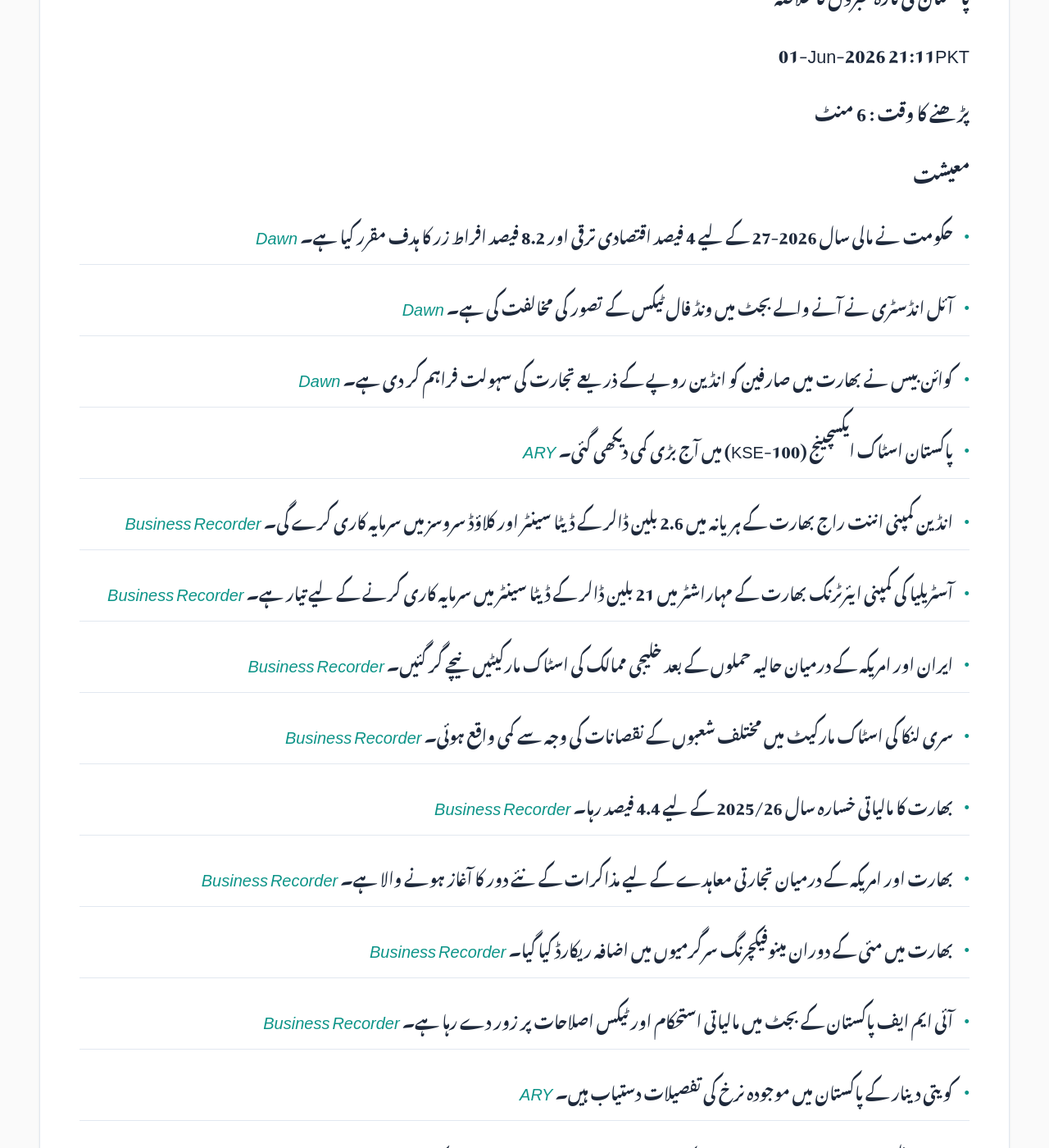
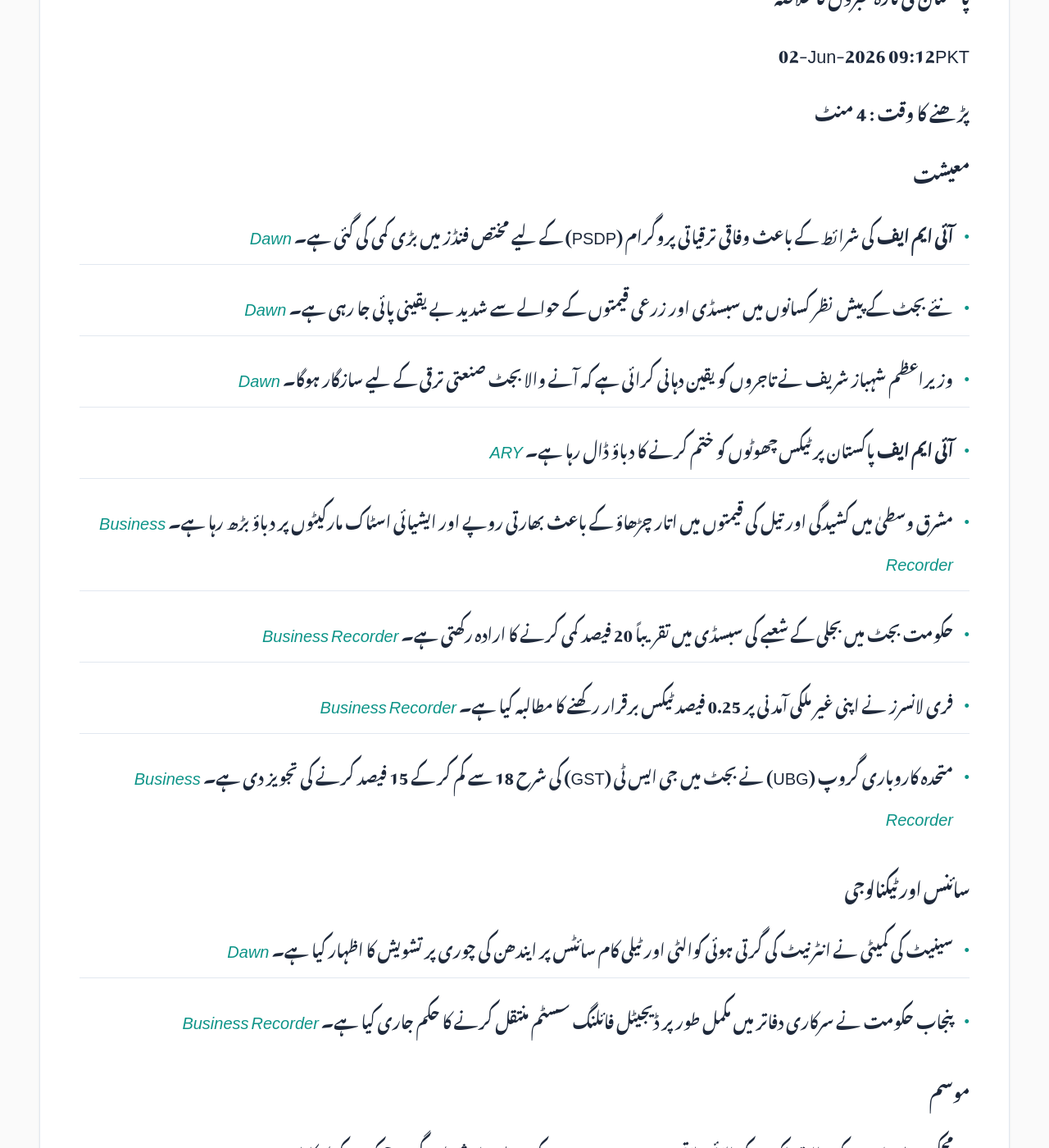
Before and after one commit to zsubzwary/news, a Jekyll site: the page built from ur/index.md, in a window 1280 px wide and 1400 px high, scrolled down 354 px. Shown: the whole window at 82% size. Built offline with Jekyll 4.4.1, drawn with Linux system fonts in a browser that asks for light colours; some web fonts are replaced; comment, search, counter and statistics services are not loaded; some of the changed text lies outside the part shown.

Commit message:
DateTime; 2026-06-02T04:12:03.728Z

```diff
--- a/ur/index.md
+++ b/ur/index.md
@@ -7,73 +7,53 @@ rtl: true
 
 پاکستان کی تازہ خبروں کا خلاصہ
 
- &lrm; 01-Jun-2026 21:11PKT
+ &lrm; 02-Jun-2026 09:12PKT
 
-پڑھنے کا وقت : 6 منٹ
+پڑھنے کا وقت : 4 منٹ
 
 ### معیشت
-- حکومت نے مالی سال 2026-27 کے لیے 4 فیصد اقتصادی ترقی اور 8.2 فیصد افراط زر کا ہدف مقرر کیا ہے۔ *[Dawn](https://www.dawn.com/news/2004391/4pc-growth-target-set-for-fy2026-27-as-macroeconomic-framework-sent-to-economic-council-for-approval)*
-- آئل انڈسٹری نے آنے والے بجٹ میں ونڈ فال ٹیکس کے تصور کی مخالفت کی ہے۔ *[Dawn](https://www.dawn.com/news/2004210/oil-industry-opposes-windfall-tax-in-upcoming-budget)*
-- کوائن بیس نے بھارت میں صارفین کو انڈین روپے کے ذریعے تجارت کی سہولت فراہم کر دی ہے۔ *[Dawn](https://www.dawn.com/news/2004335/us-based-coinbase-offers-trading-using-indian-rupee)*
-- پاکستان اسٹاک ایکسچینج (KSE-100) میں آج بڑی کمی دیکھی گئی۔ *[ARY](https://arynews.tv/psx-report-today-june-1-2026)*
-- انڈین کمپنی اننت راج بھارت کے ہریانہ میں 2.6 بلین ڈالر کے ڈیٹا سینٹر اور کلاؤڈ سروسز میں سرمایہ کاری کرے گی۔ *[Business Recorder](https://www.brecorder.com/news/40423481/indias-anant-raj-to-invest-26-billion-in-haryana-data-centre-cloud-services)*
-- آسٹریلیا کی کمپنی ایئرٹرنک بھارت کے مہاراشٹر میں 21 بلین ڈالر کے ڈیٹا سینٹر میں سرمایہ کاری کرنے کے لیے تیار ہے۔ *[Business Recorder](https://www.brecorder.com/news/40423469/airtrunk-to-invest-21-billion-in-india-data-centre)*
-- ایران اور امریکہ کے درمیان حالیہ حملوں کے بعد خلیجی ممالک کی اسٹاک مارکیٹیں نیچے گر گئیں۔ *[Business Recorder](https://www.brecorder.com/news/40423475/most-gulf-markets-slip-after-iran-and-us-exchange-strikes)*
-- سری لنکا کی اسٹاک مارکیٹ میں مختلف شعبوں کے نقصانات کی وجہ سے کمی واقع ہوئی۔ *[Business Recorder](https://www.brecorder.com/news/40423471/sri-lankan-shares-slide-on-broad-based-sectoral-losses)*
-- بھارت کا مالیاتی خسارہ سال 2025/26 کے لیے 4.4 فیصد رہا۔ *[Business Recorder](https://www.brecorder.com/news/40423470/indias-202526-fiscal-deficit-at-44-in-line-with-government-estimates)*
-- بھارت اور امریکہ کے درمیان تجارتی معاہدے کے لیے مذاکرات کے نئے دور کا آغاز ہونے والا ہے۔ *[Business Recorder](https://www.brecorder.com/news/40423467/india-us-near-trade-pact-tariff-terms-hinge-on-section-301-relief-source-says)*
-- بھارت میں مئی کے دوران مینوفیکچرنگ سرگرمیوں میں اضافہ ریکارڈ کیا گیا۔ *[Business Recorder](https://www.brecorder.com/news/40423457/india-manufacturing-activity-rose-in-may-despite-cost-pressures-pmi-shows)*
-- آئی ایم ایف پاکستان کے بجٹ میں مالیاتی استحکام اور ٹیکس اصلاحات پر زور دے رہا ہے۔ *[Business Recorder](https://www.brecorder.com/news/40423463/what-does-imf-want-from-pakistans-upcoming-budget)*
-- کویتی دینار کے پاکستان میں موجودہ نرخ کی تفصیلات دستیاب ہیں۔ *[ARY](https://arynews.tv/kuwaiti-dinar-rate-today-in-pakistan-june-1-2026)*
-- وزیر اعظم شہباز شریف نے صنعتی ترقی کے لیے بجٹ میں خصوصی اقدامات کا وعدہ کیا ہے۔ *[Business Recorder](https://www.brecorder.com/news/40423472/pm-shehbaz-vows-more-measures-for-industrial-growth-in-upcoming-budget)*
+- **آئی ایم ایف** کی شرائط کے باعث وفاقی ترقیاتی پروگرام (PSDP) کے لیے مختص فنڈز میں بڑی کمی کی گئی ہے۔ *[Dawn](https://www.dawn.com/news/2004536/budget-2026-27-imf-mandated-curbs-squeeze-development-spending)*
+- نئے بجٹ کے پیش نظر کسانوں میں سبسڈی اور زرعی قیمتوں کے حوالے سے شدید بے یقینی پائی جا رہی ہے۔ *[Dawn](https://www.dawn.com/news/2004537/budget-2026-27-farmers-look-to-budget-with-growing-fears-fading-hopes)*
+- وزیراعظم شہباز شریف نے تاجروں کو یقین دہانی کرائی ہے کہ آنے والا بجٹ صنعتی ترقی کے لیے سازگار ہوگا۔ *[Dawn](https://www.dawn.com/news/2004414/pm-shehbaz-assures-businessmen-industrialists-of-measures-to-boost-industrial-growth-in-upcoming-budget)*
+- **آئی ایم ایف** پاکستان پر ٹیکس چھوٹوں کو ختم کرنے کا دباؤ ڈال رہا ہے۔ *[ARY](https://arynews.tv/imf-calls-for-tax-exemption-reductions-in-pakistan)*
+- مشرق وسطیٰ میں کشیدگی اور تیل کی قیمتوں میں اتار چڑھاؤ کے باعث بھارتی روپے اور ایشیائی اسٹاک مارکیٹوں پر دباؤ بڑھ رہا ہے۔ *[Business Recorder](https://www.brecorder.com/news/40423591/oil-swings-keep-indian-rupee-outlook-precarious-foreign-stock-sales-amplify-strain)*
+- حکومت بجٹ میں بجلی کے شعبے کی سبسڈی میں تقریباً 20 فیصد کمی کرنے کا ارادہ رکھتی ہے۔ *[Business Recorder](https://www.brecorder.com/news/40423570/federal-budget-fy2026-27-govt-to-slash-power-sector-subsidies-by-around-20pc)*
+- فری لانسرز نے اپنی غیر ملکی آمدنی پر 0.25 فیصد ٹیکس برقرار رکھنے کا مطالبہ کیا ہے۔ *[Business Recorder](https://www.brecorder.com/news/40423576/freelancers-demand-retaining-025pc-tax-on-foreign-earnings)*
+- متحدہ کاروباری گروپ (UBG) نے بجٹ میں جی ایس ٹی (GST) کی شرح 18 سے کم کر کے 15 فیصد کرنے کی تجویز دی ہے۔ *[Business Recorder](https://www.brecorder.com/news/40423577/budget-proposals-submitted-govt-should-reduce-gst-rate-up-to-15pc-ubg)*
 
 ### سائنس اور ٹیکنالوجی
-- ایک سروے کے مطابق نوجوانوں میں AI کے ذریعے رومانوی تعلقات کے حوالے سے مثبت رجحان پایا جاتا ہے۔ *[Dawn](https://www.dawn.com/news/2004404/survey-finds-generational-gap-in-attitudes-to-ai-romance)*
-- ملائیشیا نے بچوں کے تحفظ کے لیے 16 سال سے کم عمر کے افراد کو سوشل میڈیا کے استعمال سے روک دیا ہے۔ *[Dawn](https://www.dawn.com/news/2004358/malaysia-bars-under-16s-from-signing-up-for-social-media)*
-- این ویڈیا (Nvidia) نے پی سی مارکیٹ میں انقلاب لانے کے لیے نیا چپ متعارف کرانے کا اعلان کیا ہے۔ *[Business Recorder](https://www.brecorder.com/news/40423473/nvidia-pc-chip-hailed-as-game-changer-in-race-for-ai-device)*
+- سینیٹ کی کمیٹی نے انٹرنیٹ کی گرتی ہوئی کوالٹی اور ٹیلی کام سائٹس پر ایندھن کی چوری پر تشویش کا اظہار کیا ہے۔ *[Dawn](https://www.dawn.com/news/2004552/senate-panel-concerned-over-degradation-of-internet-fuel-theft-at-telecom-sites)*
+- پنجاب حکومت نے سرکاری دفاتر میں مکمل طور پر ڈیجیٹل فائلنگ سسٹم منتقل کرنے کا حکم جاری کیا ہے۔ *[Business Recorder](https://www.brecorder.com/news/40423581/digital-filing-platform-public-offices-directed-to-transition-entirely-by-july-1)*
 
 ### موسم
-- پاکستان کے بالائی علاقوں میں 2 سے 5 جون کے دوران بارش اور گرج چمک کی توقع ہے۔ *[Dawn](https://www.dawn.com/news/2004379/pmd-forecasts-rain-thunderstorms-in-upper-parts-of-country-from-june-2-5)*
+- محکمہ موسمیات کے مطابق ملک کے بالائی علاقوں میں 2 سے 5 جون کے دوران بارش اور گرج چمک کے امکانات ہیں۔ *[Dawn](https://www.dawn.com/news/2004379/pmd-forecasts-rain-thunderstorms-in-upper-parts-of-country-from-june-2-5)*
 
 ### سیاست
-- وزیر اعظم شہباز شریف نے یورپی یونین کے ساتھ تعلقات کی توثیق کی اور خلیج میں امن کے لیے تعاون کا شکریہ ادا کیا۔ *[Dawn](https://www.dawn.com/news/2004340/pm-reaffirms-eu-ties-thanks-kallas-for-support-for-gulf-peace-efforts)*
-- بلاول بھٹو نے گلگت بلتستان کے حقوق کے تحفظ کے لیے آئینی ترامیم کے مطالبے پر زور دیا۔ *[Dawn](https://www.dawn.com/news/2004374/gbs-rights-should-be-protected-under-any-new-constitutional-amendment-says-bilawal-at-election-rally)*
-- اسرائیل کے اٹارنی جنرل نے ملک میں جمہوری اداروں کی کمزوری کے بارے میں خبردار کیا۔ *[Dawn](https://www.dawn.com/news/2004370/israel-attorney-general-warns-of-countrys-democratic-backsliding)*
-- بھارت میں ایک طنزیہ سیاسی تحریک "Cockroach Party" کے بانی نے احتجاج کا اعلان کیا ہے۔ *[Business Recorder](https://www.brecorder.com/news/40423448/indias-viral-cockroach-party-founder-plans-street-protest)*
+- محمود خان اچکزئی کے خلاف نفرت پھیلانے کے الزام میں مقدمہ درج کر لیا گیا ہے۔ *[Dawn](https://www.dawn.com/news/2004554/achakzai-booked-for-spreading-hatred)*
+- نواز شریف گلگت بلتستان کے انتخابات سے قبل پارٹی عہدیداران سے ملاقات کے لیے دورہ کریں گے۔ *[Dawn](https://www.dawn.com/news/2004429/pml-n-supremo-nawaz-sharif-to-visit-gilgit-baltistan-ahead-of-june-7-polls)*
+- الیکشن کمیشن نے وزارت داخلہ کو حدود بندی کے دستاویزات فراہم کرنے کی ہدایت کی ہے۔ *[Dawn](https://www.dawn.com/news/2004413/ecp-directs-interior-ministry-islamabad-commissioner-to-provide-pending-delimitation-documents-in-3-days)*
+- بلاول بھٹو نے کہا ہے کہ کسی بھی نئے آئینی ترمیم میں گلگت بلتستان کے حقوق کا تحفظ ضروری ہے۔ *[Dawn](https://www.dawn.com/news/2004374/gbs-rights-should-be-protected-under-any-new-constitutional-amendment-says-bilawal-at-election-rally)*
 
-### قومی
-- این سی سی آئی اے (NCCIA) نے ایمان اور ہادی کے کیس میں سپریم کورٹ کے فیصلے کو چیلنج کیا ہے۔ *[Dawn](https://www.dawn.com/news/2004347/nccia-challenges-sc-verdict-ordering-ihc-to-decide-imaan-hadis-sentence-suspension-in-2-weeks)*
-- علیمہ خان نے عمران خان کی سابق فوجی سربراہ سے ملاقات کی خبروں کو مکمل طور پر جھوٹا قرار دیا ہے۔ *[Dawn](https://www.dawn.com/news/2004319/aleema-terms-reports-of-imrans-meeting-with-ex-army-chief-totally-fake)*
-- کراچی کے شاہراہ فیصل پر لین کی خلاف ورزی پر ای چالان سسٹم نافذ کر دیا گیا ہے۔ *[Dawn](https://www.dawn.com/news/2004343/e-challans-come-into-force-for-lane-violations-on-karachis-sharea-faisal)*
-- اسلام آباد میں مارکیٹوں کے اوقات کار پر نئی پابندیاں دوبارہ عائد کر دی گئی ہیں۔ *[Dawn](https://www.dawn.com/news/2004203/islamabad-notifies-early-market-closure-again)*
-- پاکستان میں غذائی قلت اور بچوں کی صحت کے حوالے سے تشویشناک صورتحال سامنے آئی ہے۔ *[Dawn](https://www.dawn.com/news/2004365/the-malnourished-children-of-2018-are-teenagers-now-why)*
-- کراچی یونیورسٹی میں اساتذہ کے احتجاج کے باعث ہزاروں طلباء کا مستقبل غیر یقینی ہو گیا ہے۔ *[Dawn](https://www.dawn.com/news/2004296/karachi-university-students-future-in-limbo-as-teachers-exam-boycott-drags-on)*
-- عمران غازی کو نجکاری کمیشن کا چیف میڈیا آفیسر مقرر کیا گیا ہے۔ *[Business Recorder](https://www.brecorder.com/news/40423468/imran-ghaznavi-joins-privatisation-commission-as-chief-media-officer)*
-- ورلڈ بینک کے وفد نے ٹیکسلا میوزیم اور تاریخی مقامات کا دورہ کیا۔ *[Dawn](https://www.dawn.com/news/2004196/world-bank-delegation-visits-taxila-museum-heritage-sites)*
+### قومی خبریں
+- لاہور ہائی کورٹ نے فیصلہ دیا کہ باپ بچوں کے اخراجات (Child Support) کی ذمہ داری سے قانونی طور پر بچ نہیں سکتا۔ *[Dawn](https://www.dawn.com/news/2004533/father-cant-escape-child-support-duties-lhc-judge-rules)*
+- مئی کے مہینے میں ملک بھر میں دہشت گردی کے واقعات میں 27 فیصد اضافہ ریکارڈ کیا گیا۔ *[Dawn](https://www.dawn.com/news/2004555/militant-violence-surged-27pc-in-may-picss)*
+- گلگت بلتستان میں سیاحوں کی جیپ کھائی میں گرنے سے سات افراد لاپتہ ہو گئے ہیں۔ *[Dawn](https://www.dawn.com/news/2004412/seven-missing-after-tourist-jeep-falls-into-ravine-en-route-to-gbs-fairy-meadows)*
+- این سی سی آئی اے (NCCIA) نے ایمانی زینب اور ہادی علی کے کیس میں سپریم کورٹ کے حکم کو چیلنج کیا ہے۔ *[Dawn](https://www.dawn.com/news/2004347/nccia-challenges-sc-verdict-ordering-ihc-to-decide-imaan-hadis-sentence-suspension-in-2-weeks)*
+- خیبر پختونخوا حکومت نے ضم شدہ اضلاع میں زرعی ترقی کے لیے نئے منصوبوں کا آغاز کرنے کا فیصلہ کیا ہے۔ *[Business Recorder](https://www.brecorder.com/news/40423579/kp-to-launch-agri-uplift-schemes-in-merged-districts)*
 
 ### بین الاقوامی
-- میانمار کے صدر نے بھارت کے وزیر اعظم نریندر مودی سے تجارت اور سیکورٹی پر بات چیت کی۔ *[Dawn](https://www.dawn.com/news/2004383/myanmar-president-holds-trade-and-security-talks-with-indias-modi)*
-- امریکہ اور ایران کے درمیان حالیہ حملوں کا سلسلہ جاری ہے، جس سے جنگ کے خطرات بڑھ گئے ہیں۔ *[Dawn](https://www.dawn.com/news/2004320/tehran-responds-with-air-base-attack-after-us-strikes-iranian-military-sites)*
-- ڈچ پولیس پر ایک حاملہ خاتون کے ساتھ بدسلوکی کا الزام لگا ہے جس پر انٹرنیٹ پر غم و غصہ پایا جاتا ہے۔ *[Dawn](https://www.dawn.com/news/2004227/outcry-after-dutch-police-manhandle-pregnant-woman)*
-- امریکہ کے نئے قانون میں اسرائیل کے ساتھ فوجی تعاون کو مزید گہرا کرنے کی تجویز دی گئی ہے۔ *[Dawn](https://www.dawn.com/news/2004235/us-house-proposal-seeks-unprecedented-military-integration-with-israel)*
-- پاکستانی عملے سے متعلق ایک جذباتی ویڈیو سامنے آئی ہے جس میں مدد کی اپیل کی گئی ہے۔ *[ARY](https://arynews.tv/pakistani-crew-members-video-message-from-honour-25)*
-- ایک بھارتی نژاد پائلٹ کا ہیلی کاپٹر حادثے میں انتقال ہو گیا۔ *[ARY](https://arynews.tv/indian-origin-pilot-dies-hours-after-wedding-in-helicopter-crash)*
-- ایران نے امریکہ کے ساتھ جنگ بندی کے حوالے سے سخت موقف اپنایا ہے اور لبنان میں حملوں کو خلاف ورزی قرار دیا ہے۔ *[Business Recorder](https://www.brecorder.com/news/40423474/iran-is-stopping-message-exchanges-with-us-may-block-hormuz-news-agency-says)*
+- پاکستان نے مشرق وسطیٰ میں تنازعات کے حل کے لیے ثالثی اور سفارت کاری پر زور دیا ہے۔ *[Dawn](https://www.dawn.com/news/2004541/the-bridge-between-confrontation-and-peace-pakistan-calls-for-stronger-mediation-efforts-to-prevent-conflicts)*
+- یورپی یونین کی اعلیٰ عہدیدار کاجا کالس نے علاقائی استحکام کے لیے پاکستان کے ساتھ تعاون کا اعادہ کیا۔ *[Dawn](https://www.dawn.com/news/2004340/pm-reaffirms-eu-ties-thanks-kallas-for-support-for-gulf-peace-efforts)*
+- میانمار کے صدر نے بھارت کے وزیر اعظم نریندر مودی سے تجارت اور سیکورٹی کے حوالے سے ملاقات کی۔ *[Dawn](https://www.dawn.com/news/2004383/myanmar-president-holds-trade-and-security-talks-with-indias-modi)*
+- امریکہ اور ایران کے درمیان کشیدگی اور مشرق وسطیٰ کی صورتحال عالمی منڈیوں میں غیر یقینی صورتحال پیدا کر رہی ہے۔ *[Business Recorder](https://www.brecorder.com/news/40423587/dollar-steady-as-traders-await-progress-on-middle-east-peace-talks)*
+- امریکی ریاست آئیوا میں ایک مسلح شخص نے چھ افراد کو ہلاک کر کے خودکشی کر لی۔ *[Business Recorder](https://www.brecorder.com/news/40423592/gunman-kills-six-people-then-himself-in-eastern-iowa-police-say)*
 
 ### کھیل
-- پاکستان کو 2028 ویمنز ٹی 20 ورلڈ کپ کی میزبانی کا اعزاز مل گیا ہے۔ *[Business Recorder](https://www.brecorder.com/news/40423478/pakistan-to-host-womens-t20-world-cup-2028)*
-- ڈائنا شنائیڈر نے فرینچ اوپن کے کوارٹر فائنل میں جگہ بنا لی ہے۔ *[Business Recorder](https://www.brecorder.com/news/40423477/shnaider-reaches-maiden-grand-slam-quarter-final-with-upset-victory-over-keys)*
-- ٹینس اسٹار سرینا ولیمز کی دوبارہ میدان میں واپسی کا اعلان کیا گیا ہے۔ *[Business Recorder](https://www.brecorder.com/news/40423476/serena-williams-to-return-to-make-competitive-return-at-queens-club)*
-- آئی سی سی ٹیسٹ میچوں میں روشنی کے مسائل کے حل کے لیے پنک بال کے استعمال کا تجربہ کرے گا۔ *[Business Recorder](https://www.brecorder.com/news/40423465/icc-to-trial-pink-balls-to-counter-bad-light-stoppages)*
-- نیمار برازیل کی جانب سے ورلڈ کپ میں آخری بار کھیلنے کی کوشش کر رہے ہیں۔ *[Business Recorder](https://www.brecorder.com/news/40423466/neymar-aims-for-final-world-cup-bow-as-brazil-put-faith-in-stricken-talisman)*
-- زی انٹرٹینمنٹ نے بھارت میں فٹ بال ورلڈ کپ کے حقوق حاصل کر لیے ہیں۔ *[Business Recorder](https://www.brecorder.com/news/40423461/broadcaster-zee-secures-rights-for-world-cup-in-india)*
+- لوکا موڈریچ ممکنہ طور پر اپنے آخری ورلڈ کپ کی تیاری کر رہے ہیں۔ *[ARY](https://arynews.tv/luka-modric-prepares-for-possible-last-world-cup)*
+- کیٹی میک کیب نے چیلسی ویمن فٹ بال کلب کے ساتھ معاہدہ کر لیا ہے۔ *[ARY](https://arynews.tv/katie-mccabe-signs-for-chelsea-f-c-women)*
 
 ### صحت
-- پاکستان میں غذائی قلت اور بچوں کی صحت کے حوالے سے تشویشناک اعداد و شمار سامنے آئے ہیں۔ *[Dawn](https://www.dawn.com/news/2004365/the-malnourished-children-of-2018-are-teenagers-now-why)*
+- تمباکو پر ٹیکسوں کے حوالے سے ورلڈ ہیلتھ آرگنائزیشن (WHO) کی رپورٹ نے نئی بحث چھیڑ دی ہے۔ *[Business Recorder](https://www.brecorder.com/news/40423575/tobacco-taxation-regime-fed-collection-in-fy2025-26-triggers-fresh-debate-who-policy)*
 
 ### دیگر
-- نیٹ فلکس سیریز 'Euphoria' کا تیسرا سیزن آخری ہوگا۔ *[ARY](https://arynews.tv/hbo-confirms-euphoria-will-close-with-season-3-as-sam-levinson-delivers-honest-ending)*
-- فلم 'Fast Forever' کی ریلیز کی تاریخ کا اعلان کر دیا گیا ہے۔ *[ARY](https://arynews.tv/vin-diesel-confirms-release-date-for-upcoming-fast-forever)*
-- اسٹیفن کولبرت کے یوٹیوب اکاؤنٹ پر پابندی کے فیصلے پر عوامی ردعمل سامنے آیا ہے۔ *[ARY](https://arynews.tv/cbs-backs-off-stephen-colbert-youtube-crackdown-halted-after-fan-fury)*
-- ٹریوس اسکاٹ کے استنبول کنسرٹ پر تنازعہ پیدا ہو گیا ہے۔ *[ARY](https://arynews.tv/travis-scott-istanbul-concert)*
-- ڈوا لیپا کی شادی کی خبریں گردش کر رہی ہیں۔ *[ARY](https://arynews.tv/dua-lipa-ditches-tradition-marries-callum-turner-in-jagger-style-glam)*
+- پاکستان کی سیاست اور حالیہ عالمی واقعات کے اثرات پر مختلف تجزیاتی مضامین شائع ہوئے۔ *[Dawn](https://www.dawn.com/news/2004566/back-to-the-people)*
```
